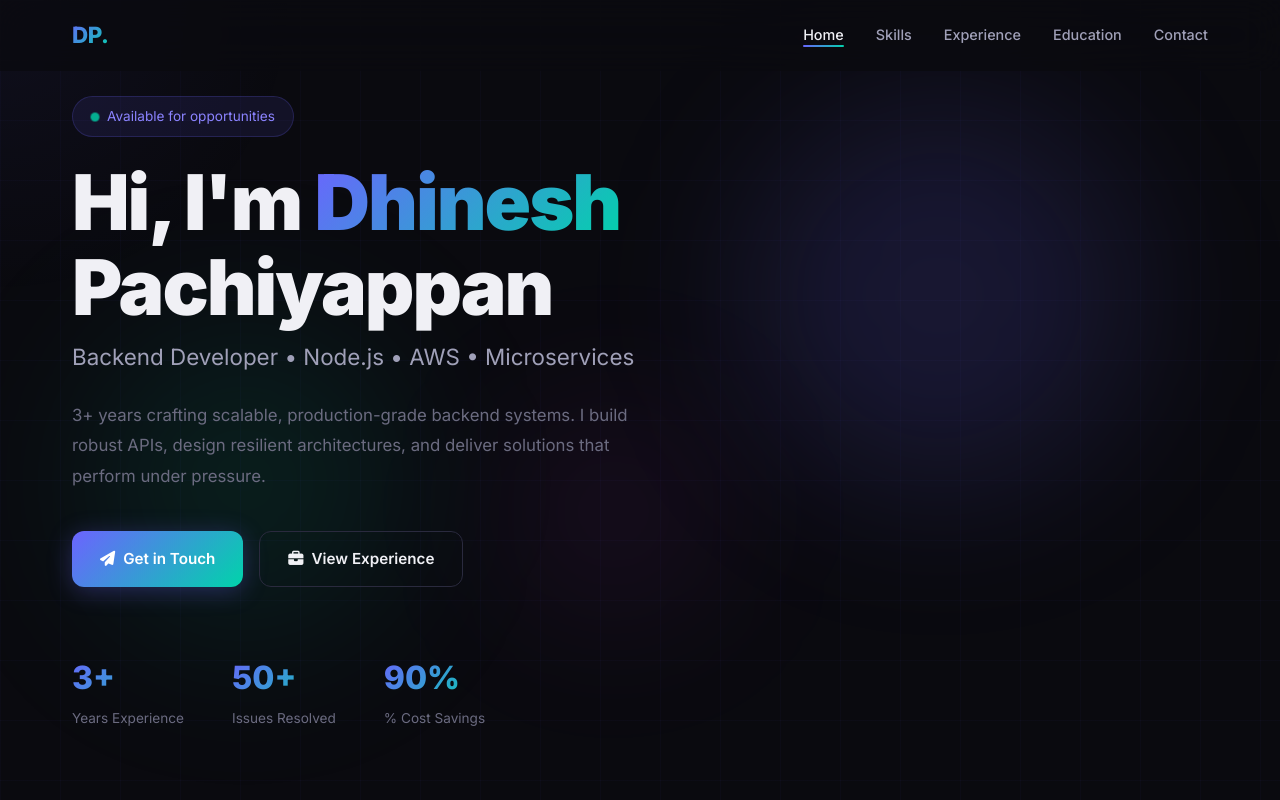
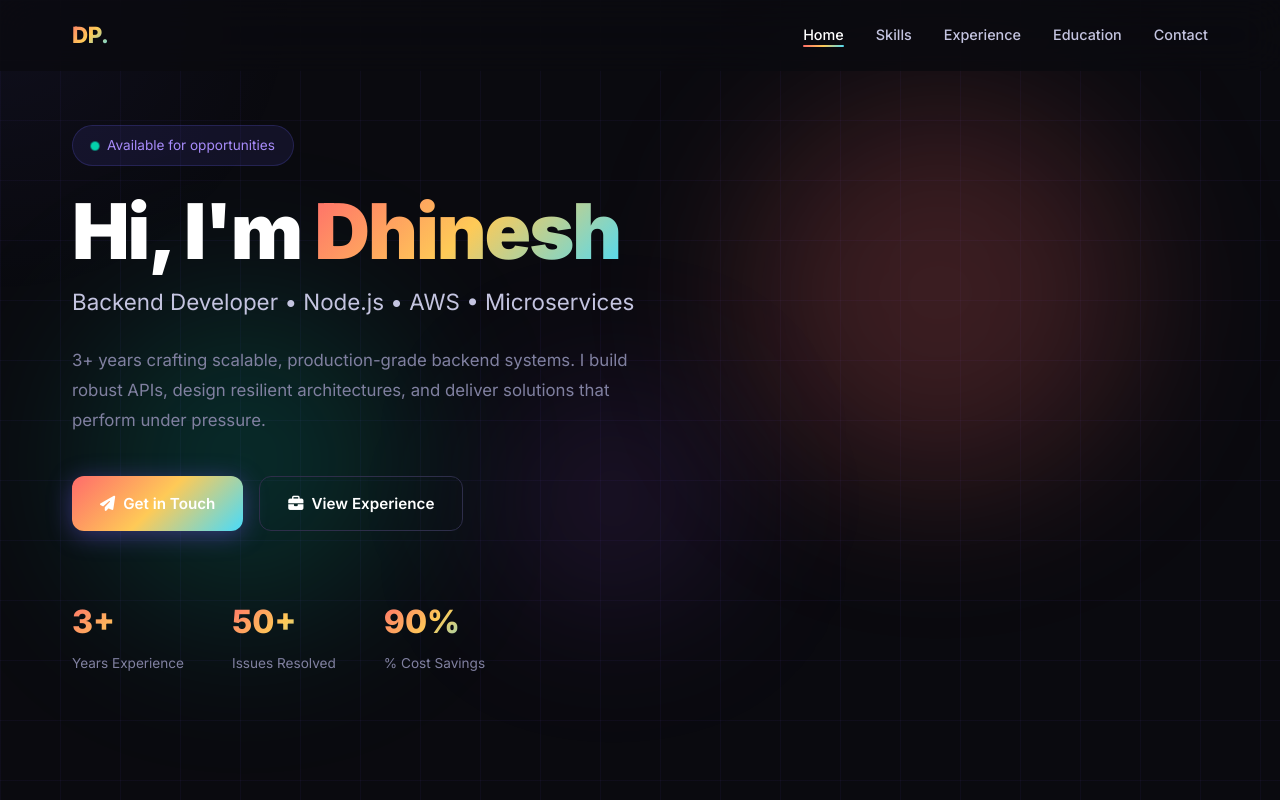
Before and after one commit to dhineshap/dhineshap.github.io, a plain HTML site: page index.html in a window 1280 px wide. Shown: the top 800 px of the page. Drawn offline with Linux system fonts and the light colour scheme; animation ran at ten frames a second.

Commit message:
Remove Pachiyappan, vibrant colors

```diff
--- a/index.html
+++ b/index.html
@@ -3,28 +3,28 @@
 <head>
     <meta charset="UTF-8">
     <meta name="viewport" content="width=device-width, initial-scale=1.0">
-    <title>Dhinesh Pachiyappan — Backend Developer</title>
+    <title>Dhinesh — Backend Developer</title>
     <link href="https://fonts.googleapis.com/css2?family=Inter:wght@300;400;500;600;700;800;900&family=JetBrains+Mono:wght@400;500;600&display=swap" rel="stylesheet">
     <link rel="stylesheet" href="https://cdnjs.cloudflare.com/ajax/libs/font-awesome/6.5.1/css/all.min.css">
     <style>
         /* ===== CSS VARIABLES ===== */
         :root {
             --bg-primary: #0a0a0f;
-            --bg-secondary: #12121a;
-            --bg-card: #1a1a2e;
-            --bg-card-hover: #1f1f35;
-            --accent: #6c63ff;
-            --accent-light: #8b83ff;
-            --accent-glow: rgba(108, 99, 255, 0.3);
-            --accent-secondary: #00d4aa;
-            --accent-secondary-glow: rgba(0, 212, 170, 0.3);
-            --text-primary: #f0f0f5;
-            --text-secondary: #a0a0b8;
-            --text-muted: #6b6b80;
-            --border: #2a2a3e;
-            --gradient-1: linear-gradient(135deg, #6c63ff, #00d4aa);
-            --gradient-2: linear-gradient(135deg, #6c63ff, #e040fb);
-            --gradient-3: linear-gradient(135deg, #00d4aa, #6c63ff);
+            --bg-secondary: #10101c;
+            --bg-card: #161628;
+            --bg-card-hover: #1c1c35;
+            --accent: #7b5cff;
+            --accent-light: #a78bfa;
+            --accent-glow: rgba(123, 92, 255, 0.4);
+            --accent-secondary: #00ffcc;
+            --accent-secondary-glow: rgba(0, 255, 204, 0.35);
+            --text-primary: #ffffff;
+            --text-secondary: #c4c4e0;
+            --text-muted: #8080a0;
+            --border: #2e2e4a;
+            --gradient-1: linear-gradient(135deg, #ff6b6b, #feca57, #48dbfb);
+            --gradient-2: linear-gradient(135deg, #a855f7, #ec4899, #f97316);
+            --gradient-3: linear-gradient(135deg, #00ffcc, #7b5cff, #ff6b6b);
         }
 
         /* ===== RESET ===== */
@@ -175,8 +175,8 @@
             position: absolute;
             inset: 0;
             background-image:
-                linear-gradient(rgba(108, 99, 255, 0.03) 1px, transparent 1px),
-                linear-gradient(90deg, rgba(108, 99, 255, 0.03) 1px, transparent 1px);
+                linear-gradient(rgba(123, 92, 255, 0.05) 1px, transparent 1px),
+                linear-gradient(90deg, rgba(123, 92, 255, 0.05) 1px, transparent 1px);
             background-size: 60px 60px;
         }
 
@@ -190,7 +190,7 @@
         .hero-bg .orb-1 {
             width: 400px;
             height: 400px;
-            background: rgba(108, 99, 255, 0.15);
+            background: rgba(255, 107, 107, 0.2);
             top: 10%;
             right: 10%;
         }
@@ -198,7 +198,7 @@
         .hero-bg .orb-2 {
             width: 300px;
             height: 300px;
-            background: rgba(0, 212, 170, 0.1);
+            background: rgba(0, 255, 204, 0.15);
             bottom: 20%;
             left: 5%;
             animation-delay: -4s;
@@ -207,7 +207,7 @@
         .hero-bg .orb-3 {
             width: 200px;
             height: 200px;
-            background: rgba(224, 64, 251, 0.08);
+            background: rgba(168, 85, 247, 0.15);
             top: 50%;
             left: 40%;
             animation-delay: -2s;
@@ -901,7 +901,7 @@
                 <span class="dot"></span>
                 Available for opportunities
             </div>
-            <h1>Hi, I'm <span class="gradient-text">Dhinesh</span><br>Pachiyappan</h1>
+            <h1>Hi, I'm <span class="gradient-text">Dhinesh</span></h1>
             <p class="subtitle">Backend Developer &bull; Node.js &bull; AWS &bull; Microservices</p>
             <p class="description">
                 3+ years crafting scalable, production-grade backend systems.
@@ -1132,7 +1132,7 @@
                 <a href="https://www.linkedin.com/in/dhinesh-pachiyappan" target="_blank" rel="noopener noreferrer" class="contact-card reveal reveal-delay-3">
                     <i class="fab fa-linkedin"></i>
                     <span class="label">LinkedIn</span>
-                    <span class="value">dhinesh-pachiyappan</span>
+                    <span class="value">dhinesh</span>
                 </a>
             </div>
         </div>
@@ -1141,7 +1141,7 @@
     <!-- Footer -->
     <footer>
         <div class="container">
-            <p>Designed with <span class="heart">&hearts;</span> by Dhinesh Pachiyappan &bull; 2025</p>
+            <p>Designed with <span class="heart">&hearts;</span> by Dhinesh &bull; 2025</p>
         </div>
     </footer>
 
```
